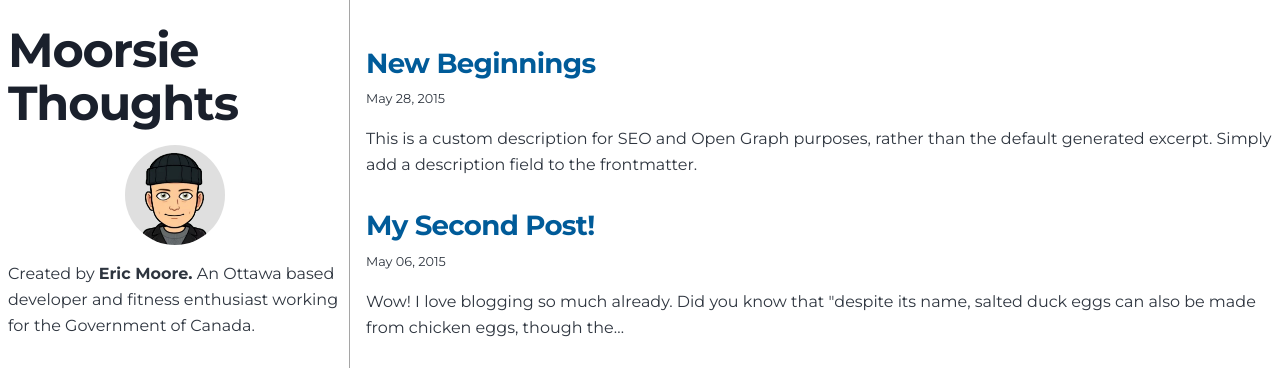
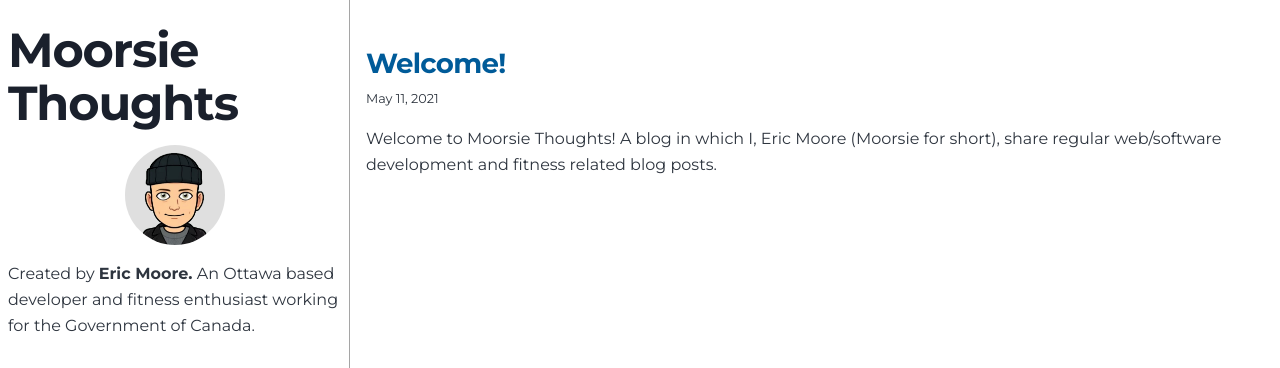
Before and after one commit to ericmoore123/moorsie-blog, a Gatsby site: page / in a window 1280 px wide. Shown: the top 368 px of the page. Built offline with nearby package versions, Linux system fonts and the light colour scheme; Gatsby itself is replaced by a stand-in of ours.

```diff
--- a/content/blog/my-second-post/index.md
+++ /dev/null
@@ -1,13 +0,0 @@
----
-title: My Second Post!
-date: "2015-05-06T23:46:37.121Z"
----
-
-Wow! I love blogging so much already.
-
-Did you know that "despite its name, salted duck eggs can also be made from
-chicken eggs, though the taste and texture will be somewhat different, and the
-egg yolk will be less rich."?
-([Wikipedia Link](https://en.wikipedia.org/wiki/Salted_duck_egg))
-
-Yeah, I didn't either.
--- a/content/blog/new-beginnings/index.md
+++ b/content/blog/post-1/index.md
@@ -1,7 +1,7 @@
 ---
-title: New Beginnings
-date: "2015-05-28T22:40:32.169Z"
-description: This is a custom description for SEO and Open Graph purposes, rather than the default generated excerpt. Simply add a description field to the frontmatter.
+title: Welcome!
+date: "2021-05-11T11:40:22.169Z"
+description: Welcome to Moorsie Thoughts! A blog in which I, Eric Moore (Moorsie for short), share regular web/software development and fitness related blog posts.
 ---
 
 Far far away, behind the word mountains, far from the countries Vokalia and
```
